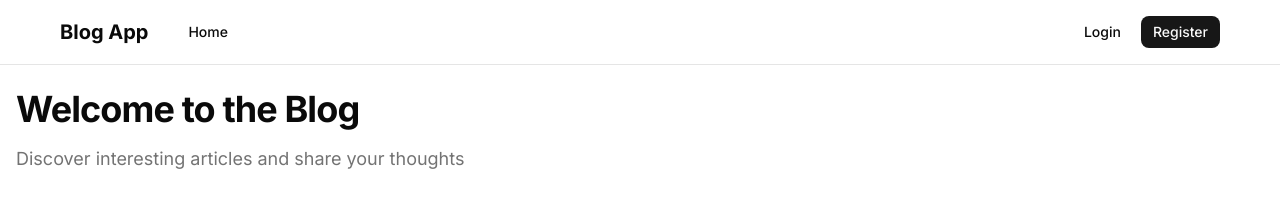
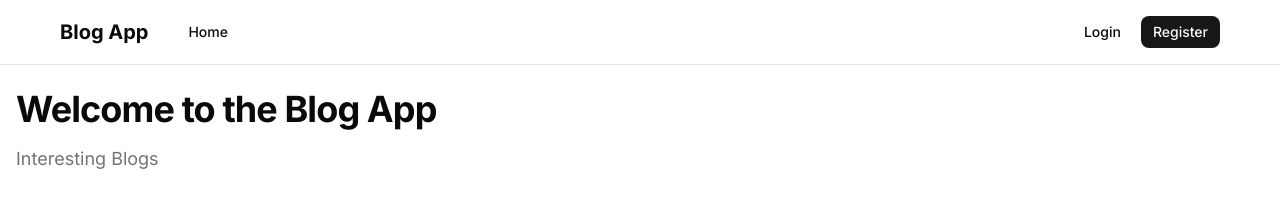
Before and after one commit to ehmedosmanov/blog-app, a Next.js app in the folder client/: page / in a window 1280 px wide. Shown: the top 204 px of the page. Built offline with nearby package versions, Linux system fonts and the light colour scheme; no server answers.

Commit message:
deployment finished

```diff
--- a/client/src/app/page.tsx
+++ b/client/src/app/page.tsx
@@ -9,10 +9,10 @@ export default function Home() {
     <div className="space-y-8">
       <section className="space-y-4">
         <h1 className="text-4xl font-bold tracking-tight">
-          Welcome to the Blog
+          Welcome to the Blog App
         </h1>
         <p className="text-muted-foreground text-lg">
-          Discover interesting articles and share your thoughts
+         Interesting Blogs
         </p>
       </section>
 
```
